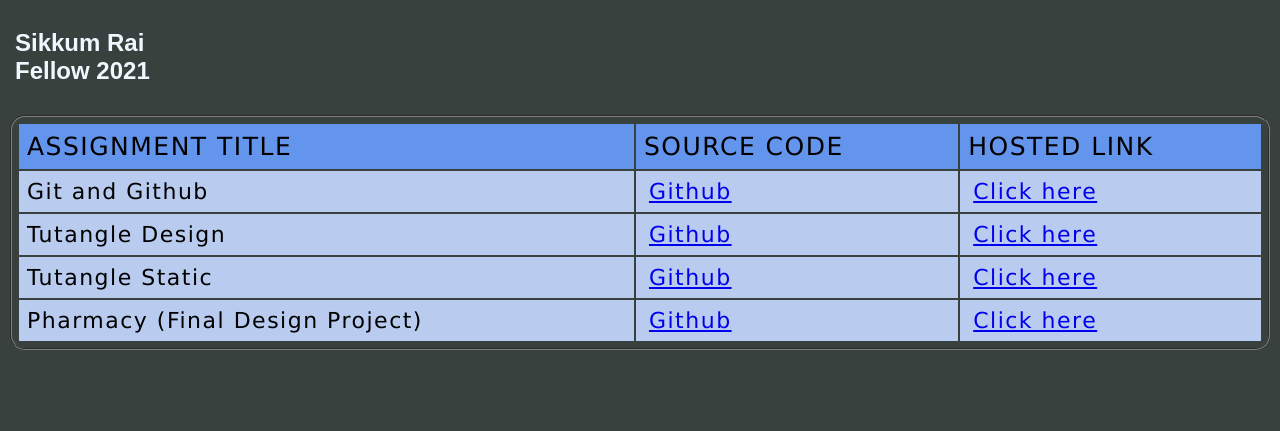
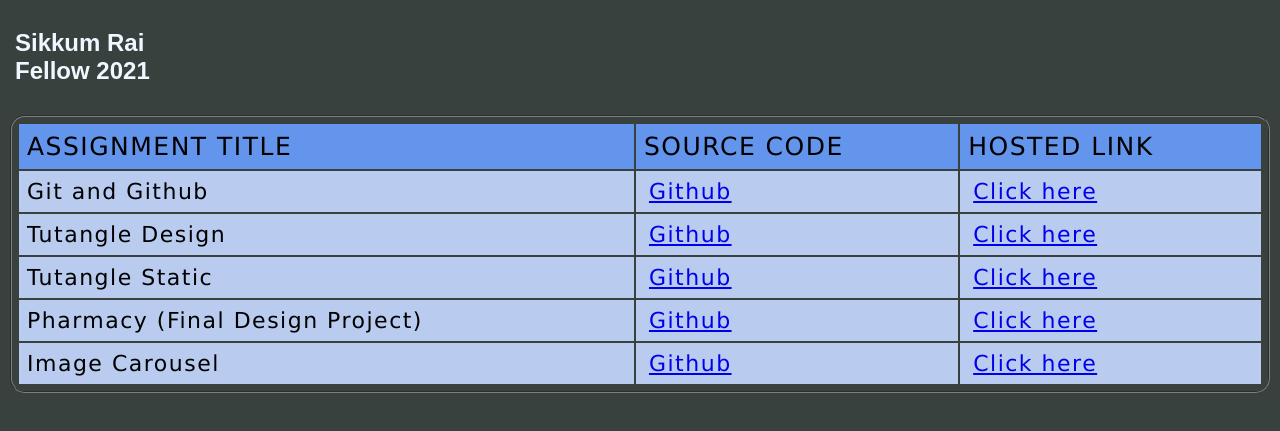
Before and after one commit to sikkumrai/Git-assignment-Leapfrog, a plain HTML site: page index.html in a window 1280 px wide. Shown: the part 73-504 px from the top of the page. Drawn offline with Linux system fonts and the light colour scheme.

Commit message:
carousel added

```diff
--- a/index.html
+++ b/index.html
@@ -52,6 +52,13 @@
                 <td><a href="https://shreya-codes.github.io/PharmacyLandingPage/"target="_blank"> Click here</a></td>
             </tr>
         </tbody>
+        <tbody>
+            <tr>
+                <td> Image Carousel</td>
+                <td><a href="https://github.com/sikkumrai/sikkumrai.leapfrog.assignment/tree/main/carousel" target="_blank"> Github</a></td>
+                <td><a href="https://sikkumrai.github.io/sikkumrai.leapfrog.assignment/carousel/"target="_blank"> Click here</a></td>
+            </tr>
+        </tbody>
     </table>
 
 </body>
```
